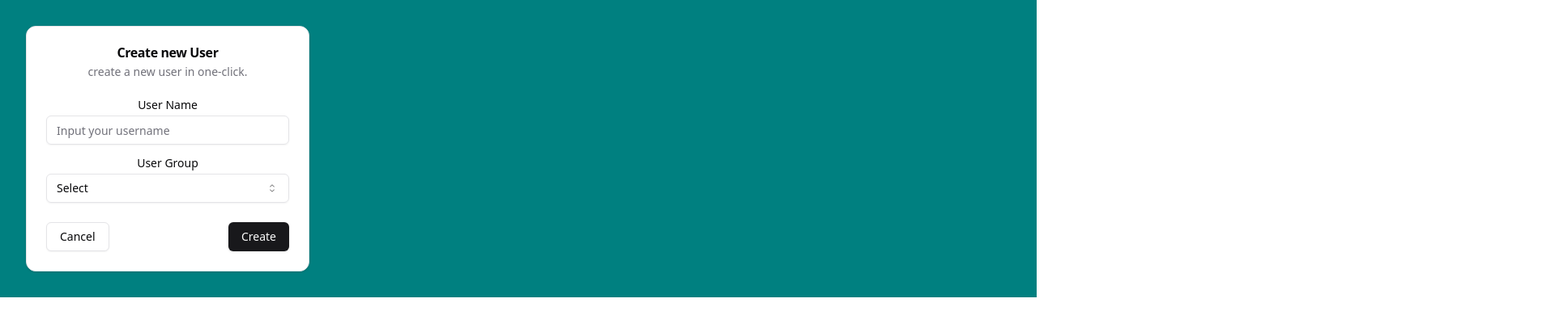
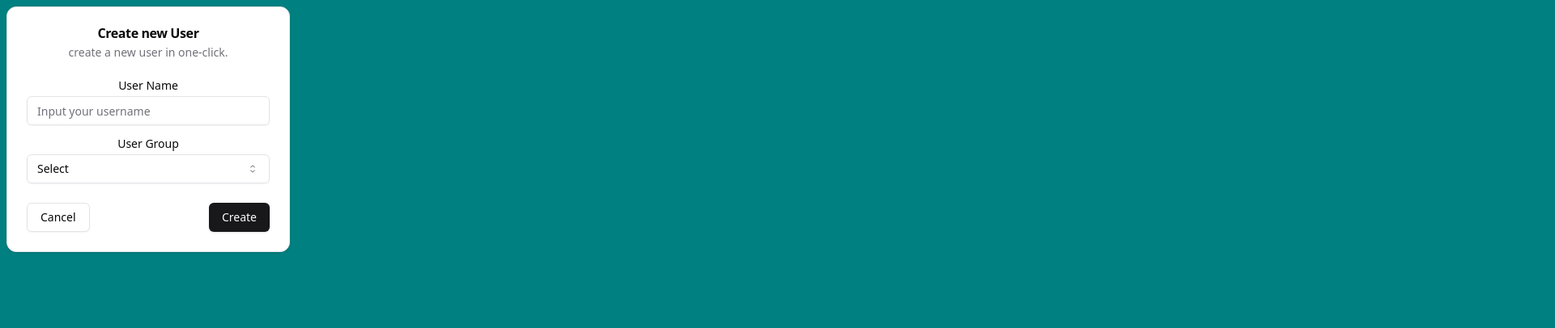
Before and after one commit to ChuanGz/fe-frame-task, a React (Vite) app in the folder reactts1/: page / in a window 1280 px wide. Shown: the top 406 px of the page at 81% size, 1920 px wide, since content can reach past the window. Built offline with nearby package versions, Linux system fonts and the light colour scheme.

Commit message:
update layout size

```diff
--- a/reactts1/src/App.css
+++ b/reactts1/src/App.css
@@ -1,43 +1,11 @@
 #root {
-  max-width: 1280px;
-  margin: 0 auto;
-  padding: 2rem;
+  padding: 0.5rem;
   text-align: center;
   background-color: teal;
-}
-
-.logo {
-  height: 6em;
-  padding: 1.5em;
-  will-change: filter;
-  transition: filter 300ms;
-}
-.logo:hover {
-  filter: drop-shadow(0 0 2em #646cffaa);
-}
-.logo.react:hover {
-  filter: drop-shadow(0 0 2em #61dafbaa);
-}
-
-@keyframes logo-spin {
-  from {
-    transform: rotate(0deg);
-  }
-  to {
-    transform: rotate(360deg);
-  }
-}
-
-@media (prefers-reduced-motion: no-preference) {
-  a:nth-of-type(2) .logo {
-    animation: logo-spin infinite 20s linear;
-  }
+  width: 2000px;
+  height: 1000px;
 }
 
 .card {
-  padding: 2em;
+  padding: 0.2em;
 }
-
-.read-the-docs {
-  color: #888;
-}
```
